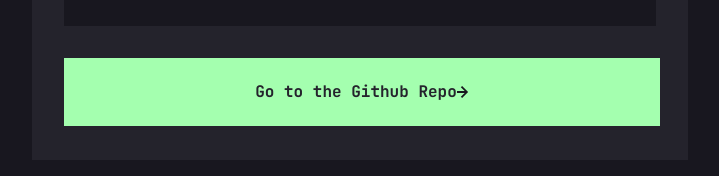
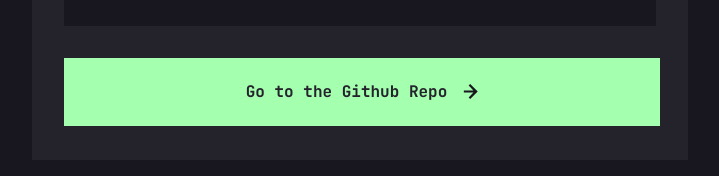
Before and after one commit to amajola/password-generator, a React (Vite) app: page / in a window 1280 px wide. Shown: the part 578-754 px from the top of the page, without its empty margins (280-999 px from the left). Built offline with nearby package versions, Linux system fonts and the light colour scheme.

Commit message:
Played around with the size of arrow left ended up scaling it

```diff
--- a/src/assets/images/icon-arrow-right.tsx
+++ b/src/assets/images/icon-arrow-right.tsx
@@ -4,11 +4,7 @@
 
 const ArrowLeft = ({ className }: ArrowLeftInterface) => {
   return (
-    <svg
-      width="12"
-      height="12"
-      xmlns="http://www.w3.org/2000/svg"
-    >
+    <svg width="15" height="15" xmlns="http://www.w3.org/2000/svg" viewBox="0 0 16 18">
       <path
         fill="#24232C"
         className={className}
--- a/src/components/button/style.css
+++ b/src/components/button/style.css
@@ -9,6 +9,7 @@
     justify-content: center;
     border: var(--border-size) solid var(--color-neon-gren);
     text-decoration: unset;
+    gap: var(--gap);
 }
 
 .button-container:hover {
@@ -18,6 +19,7 @@
 }
 
 .arrow-icon {
+    transform: scale(1.5);
     fill: var(--color-very-dark-gray);
 }
 
```
